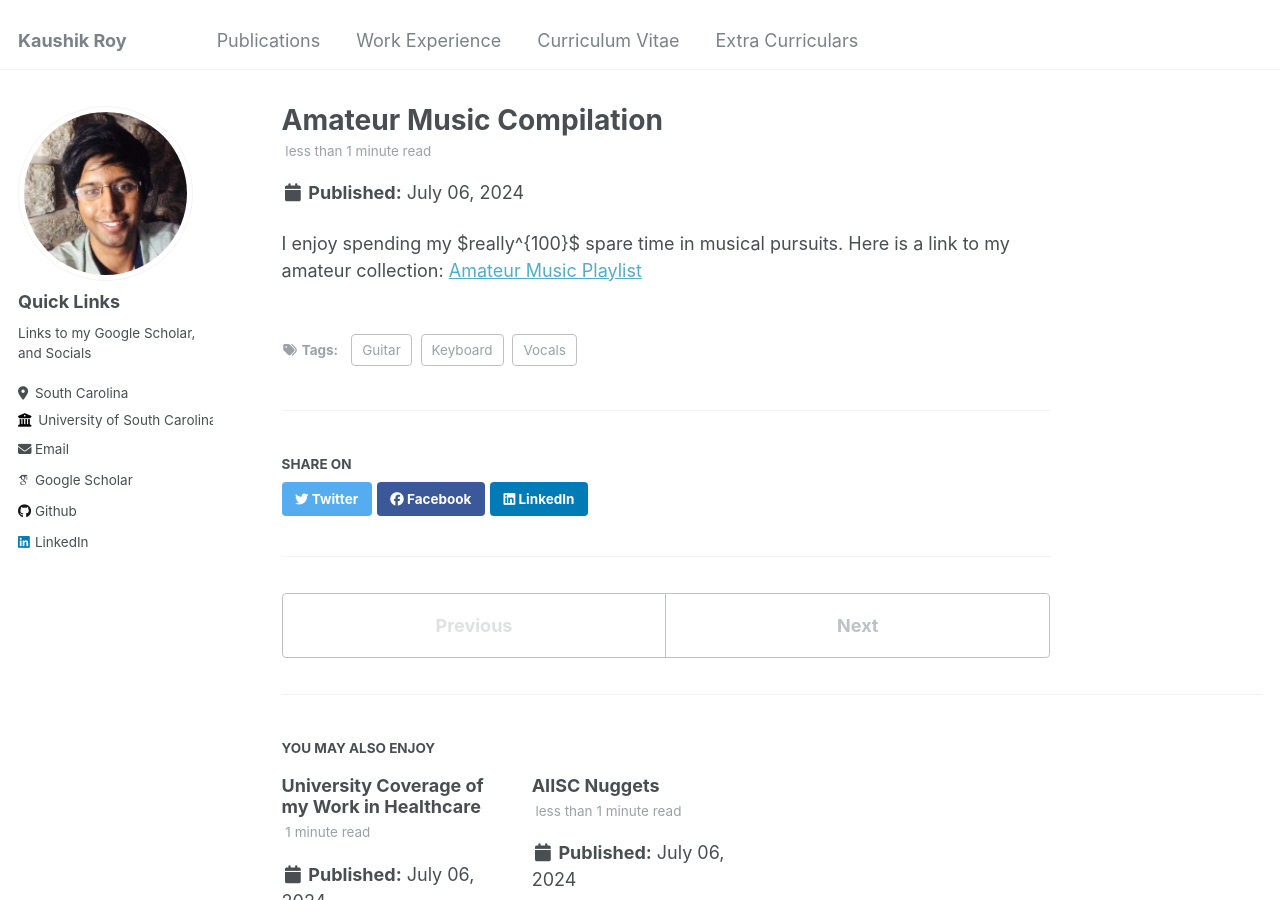
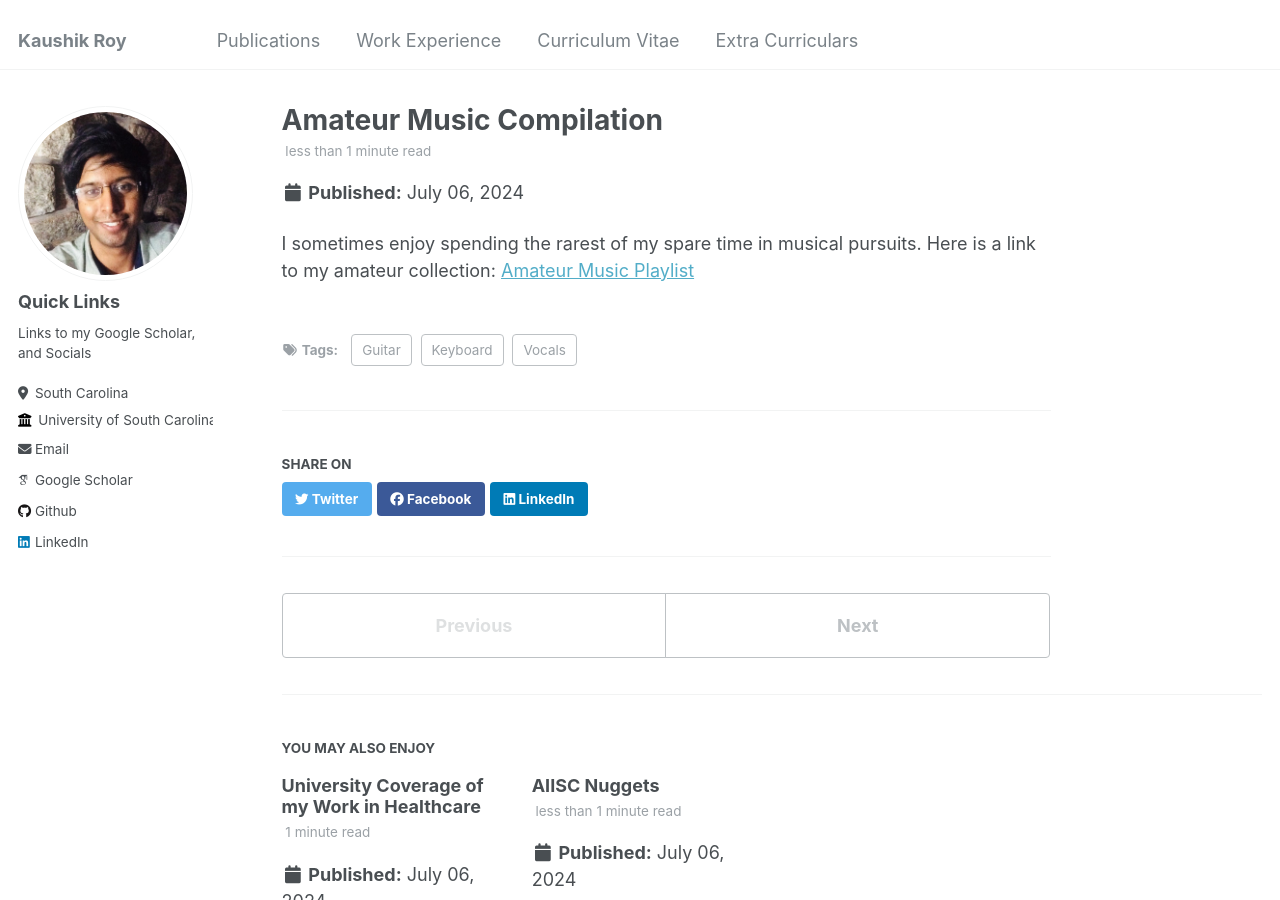
Before and after one commit to kauroy1994/home, a Jekyll site: the page built from _posts/2024-07-06-blog-post-1.md, in a window 1280 px wide and 900 px high. Built offline with Jekyll 4.4.1, drawn with Linux system fonts in a browser that asks for light colours; some web fonts are replaced.

Commit message:
Update 2024-07-06-blog-post-1.md

```diff
--- a/_posts/2024-07-06-blog-post-1.md
+++ b/_posts/2024-07-06-blog-post-1.md
@@ -8,4 +8,4 @@ tags:
   - Vocals
 ---
 
-I enjoy spending my $really^{100}$ spare time in musical pursuits. Here is a link to my amateur collection: [Amateur Music Playlist](https://www.youtube.com/playlist?list=PLUkZdoAFrCu9Lv2JcclOGWEK4OMTAGHrp)
+I sometimes enjoy spending the rarest of my spare time in musical pursuits. Here is a link to my amateur collection: [Amateur Music Playlist](https://www.youtube.com/playlist?list=PLUkZdoAFrCu9Lv2JcclOGWEK4OMTAGHrp)
```
